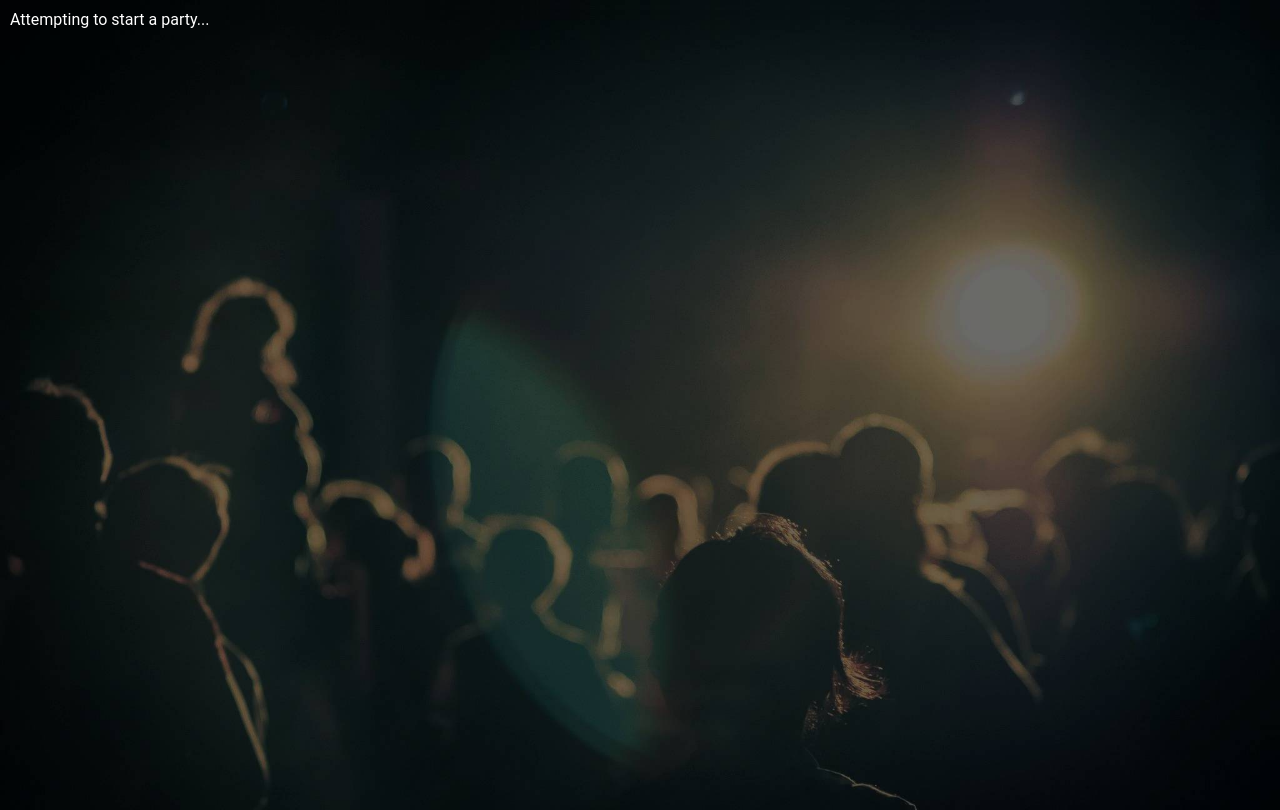
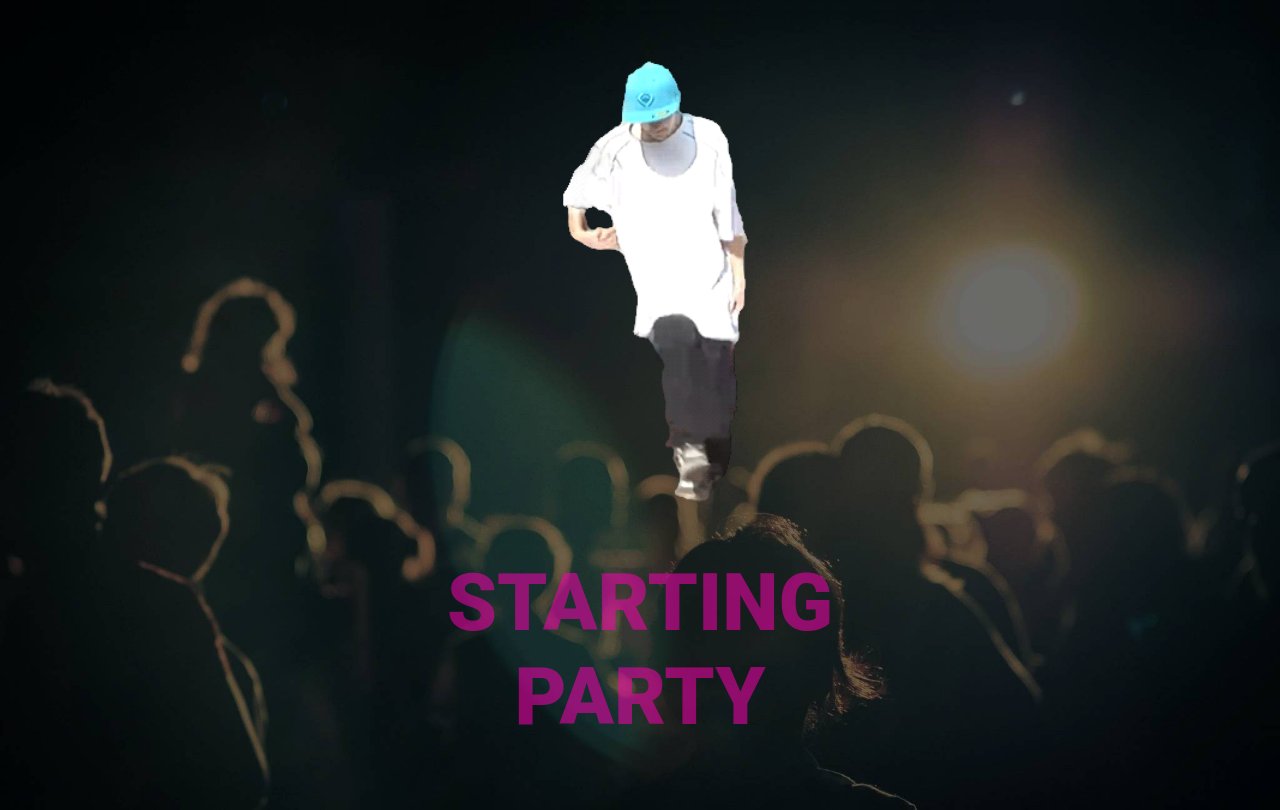
Before and after one commit to eleqtrizit/spotify-jukebox-frontend, a React (Create React App) app: page /exec_callback in a window 1280 px wide. Built offline with nearby package versions, Linux system fonts and the light colour scheme.

Commit message:
Dancing animation

```diff
--- a/public/style.css
+++ b/public/style.css
@@ -197,6 +197,36 @@ table, th, td {
 	width: 75vmin;
 }
 
+.dancingWrapper {
+	width: 100%;
+	display: block;
+
+}
+
+.dancing {
+	width: 75vmin;
+	text-align: center;
+	margin-left: auto;
+	margin-right: auto;
+}
+
+.dancingText {
+	font-size: 10vmin;
+	color:rgba(255, 0, 179, 0.558);
+	font-weight: 1000;
+	animation: blinker 1s linear infinite;
+  }
+
+  @keyframes blinker {
+	50% {
+	  opacity: 0;
+	}
+  }
+
+.dancing img{
+	width: 75vmin;
+}
+
 
 .qrText {
 	font-size: 40px;
--- a/src/pages/Callback.tsx
+++ b/src/pages/Callback.tsx
@@ -6,7 +6,17 @@ const Callback = () => {
     const code = searchParams.get('code');
     ForwardCallback(code);
 
-    return <div>Attempting to start a party...</div>;
+    return (
+        <>
+            <div className="dancingWrapper">
+                <div className="dancing">
+                    <img src="dancing.webp" alt="Dancing" />
+                    <br />
+                    <span className="dancingText">STARTING PARTY</span>
+                </div>
+            </div>
+        </>
+    );
 };
 
 export default Callback;
```
Also changed, not shown: public/dancing.webp (added).
